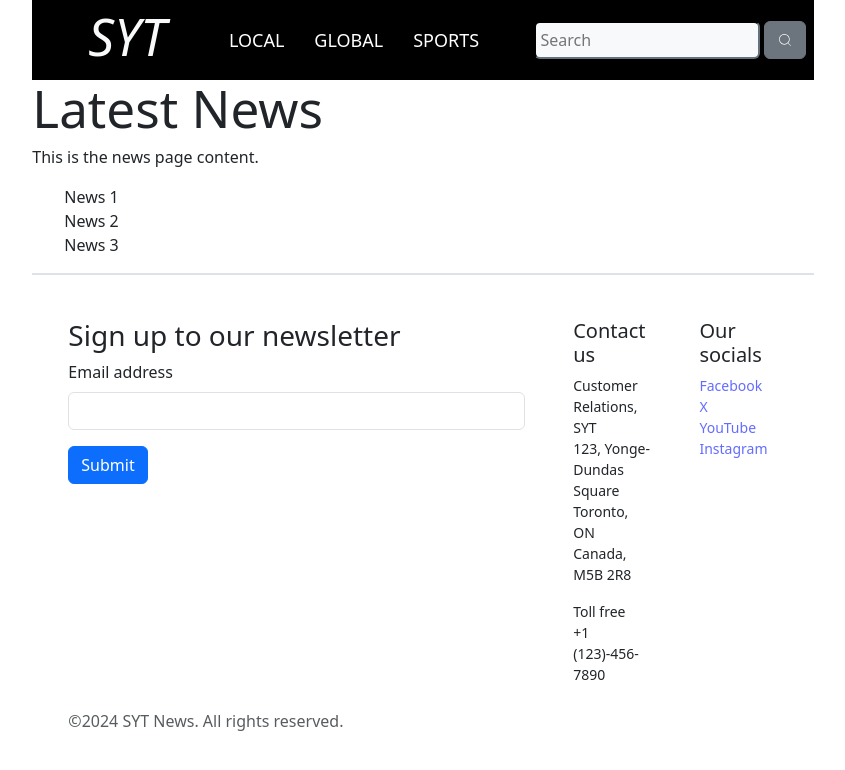
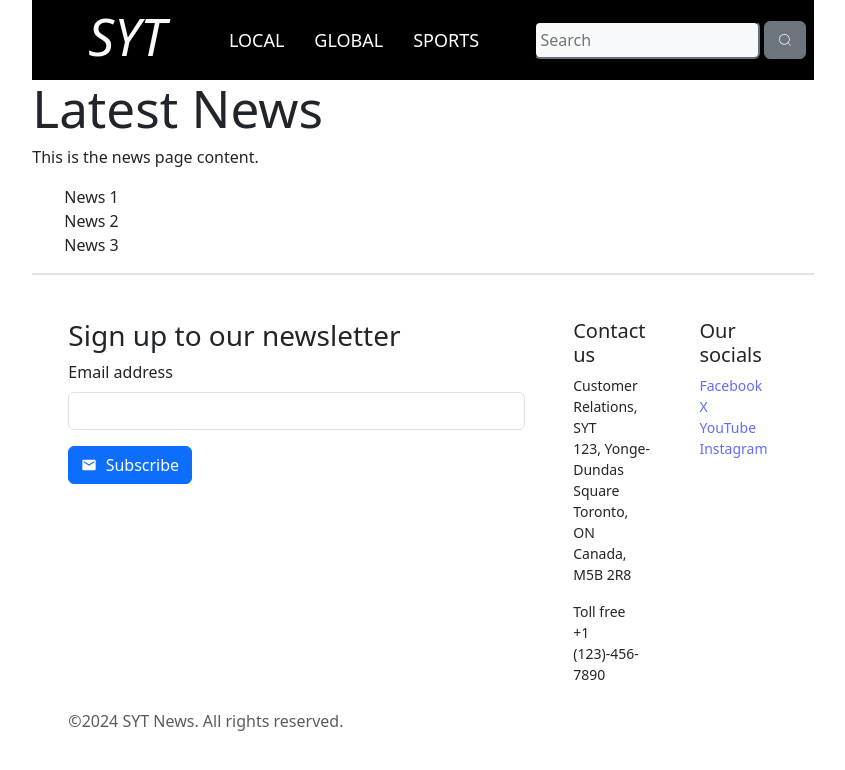
Before and after one commit to Trev241/news, a React (Vite) app: page /news in a window 1280 px wide. Shown: the top 770 px of the page, without its empty margins (217-1062 px from the left). Built offline with nearby package versions, Linux system fonts and the light colour scheme.

Commit message:
Update Footer.jsx

```diff
--- a/src/components/Footer/Footer.jsx
+++ b/src/components/Footer/Footer.jsx
@@ -1,6 +1,7 @@
 import React from "react";
 
 import "./Footer.css";
+import { MdEmail } from "react-icons/md";
 
 const Footer = () => {
   return (
@@ -22,7 +23,8 @@ const Footer = () => {
                 />
               </div>
               <button type="submit" className="btn btn-primary">
-                Submit
+                <MdEmail className="mb-1" />
+                &nbsp; Subscribe
               </button>
             </form>
           </div>
```
